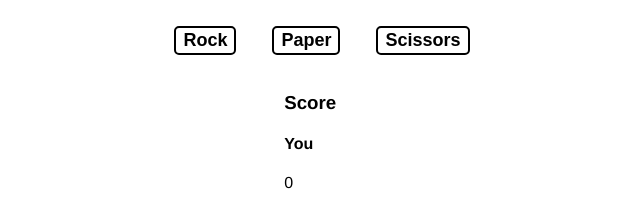
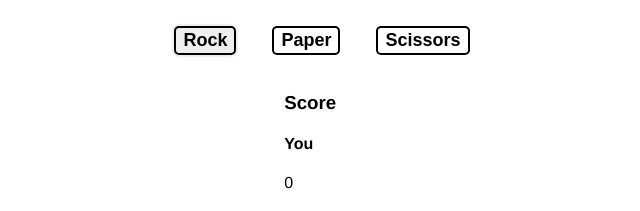
Before and after one commit to Carson77V/rock-paper-scissors, a plain HTML site: page index.html in a window 1280 px wide. In both pictures the pointer is over the button "Rock". Shown: the top 211 px of the page, 318-958 px from the left. Drawn offline with Linux system fonts and the light colour scheme.

Commit message:
change button style when hovered over

```diff
--- a/style.css
+++ b/style.css
@@ -24,3 +24,8 @@ button{
   padding: 2px 7px;
   margin: 1em 1em;
 }
+
+button:hover{
+    background-color: #eeeeee;
+    box-shadow: 0 0 2px 2px #eeeeee;
+}
```
